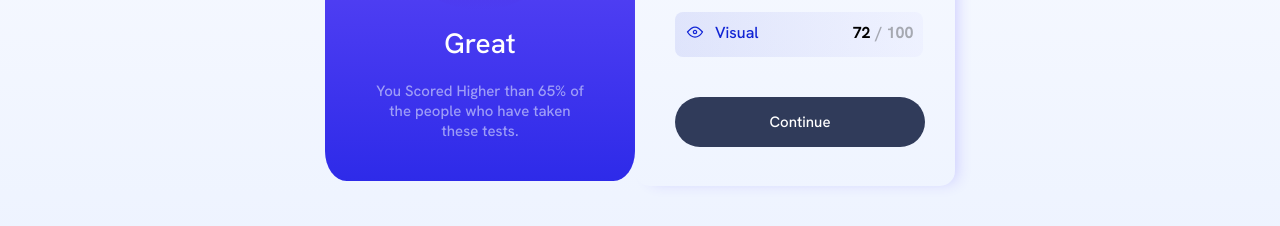
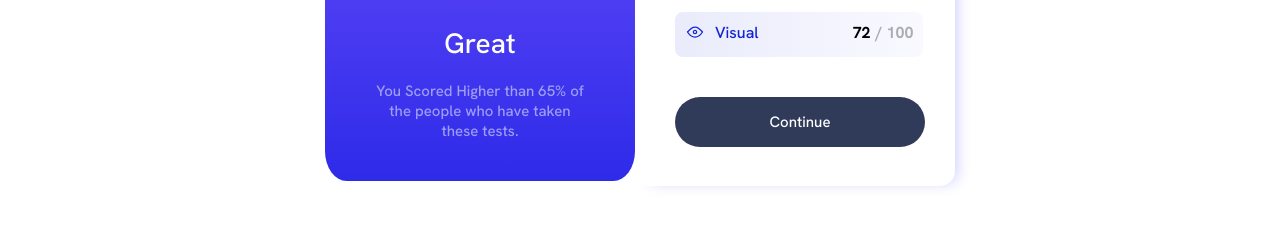
Before and after one commit to KaykePires/Project1, a plain HTML site: page index.html in a window 1280 px wide. Shown: the part 434-660 px from the top of the page. Drawn offline with Linux system fonts and the light colour scheme.

Commit message:
Update index.css

```diff
--- a/index.css
+++ b/index.css
@@ -20,7 +20,7 @@
     width: 100vw;
     height: 100vh;
     justify-content: center;
-    background-image: linear-gradient(to bottom, hsl(0, 0%, 100%), hsl(221, 100%, 96%));
+    background-color:hsl(0, 0%, 100%);
 
 
 }
```
